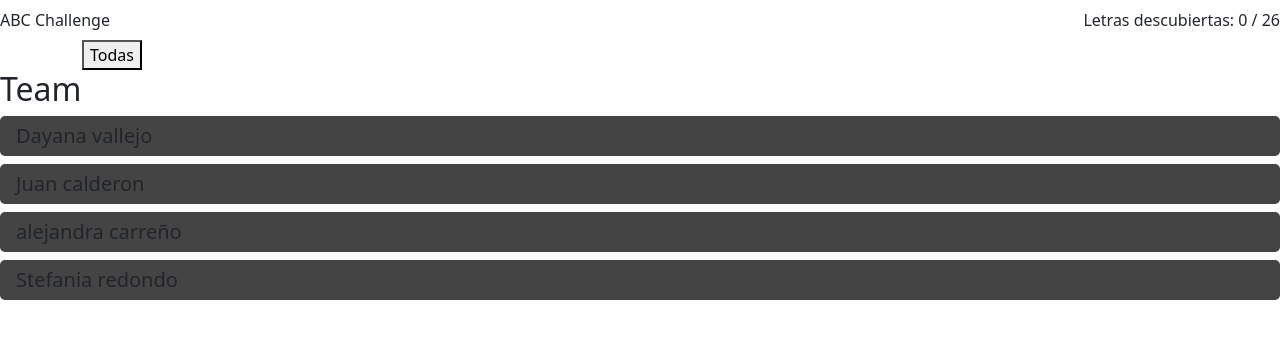
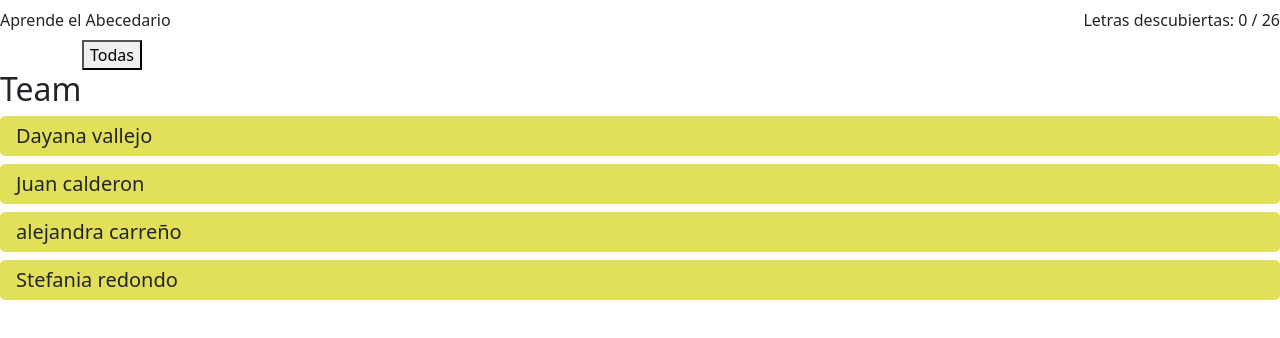
Before and after one commit to stefa77777/AD-05-1-ABC-Challenge-Group8, a plain HTML site: page index.html in a window 1280 px wide. Drawn offline with nearby package versions, Linux system fonts and the light colour scheme.

Commit message:
Guardar cambios realizados en el proyecto

```diff
--- a/index.html
+++ b/index.html
@@ -3,7 +3,7 @@
 <head>
     <meta charset="UTF-8">
     <meta name="viewport" content="width=device-width, initial-scale=1.0">
-    <title>ABC Challenge - Aprende el Abecedario</title>
+    <title>Aprende el Abecedario</title>
     <link rel="stylesheet" href="style.css">
     <link href="https://cdn.jsdelivr.net/npm/bootstrap@5.3.8/dist/css/bootstrap.min.css" rel="stylesheet"
             integrity="sha384-sRIl4kxILFvY47J16cr9ZwB07vP4J8+LH7qKQnuqkuIAvNWLzeN8tE5YBujZqJLB"
@@ -12,7 +12,7 @@
 </head>
 <body>
     <nav class="navbar">
-        <div class="logo">ABC Challenge</div>
+        <div class="logo">Aprende el Abecedario</div>
         <div class="contador-container">
             Letras descubiertas: <span id="contador">0</span> / 26
         </div>
--- a/style.css
+++ b/style.css
@@ -1,7 +1,7 @@
 
 .seccion-equipo h5 {
     cursor: pointer;
-    background-color: #444;
+    background-color: #e2e058;
     padding: 0.5rem 1rem;
     border-radius: 5px;
     user-select: none;
```
